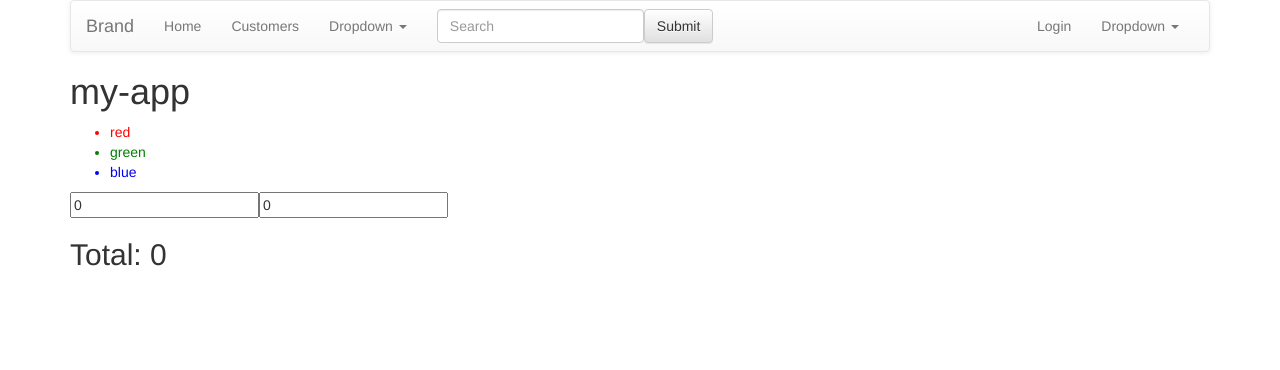
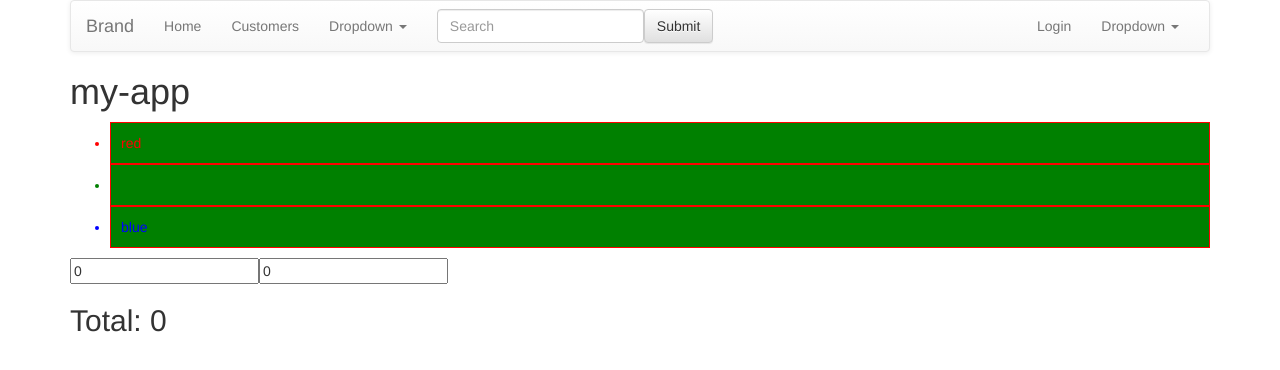
Before and after one commit to PradipH31/CIBT_Notes_Angular_Part1, an Angular app: page / in a window 1280 px wide. Shown: the top 370 px of the page. Built offline with nearby package versions, Linux system fonts and the light colour scheme.

Commit message:
Used classes in html in angular

```diff
--- a/src/app/app.component.html
+++ b/src/app/app.component.html
@@ -2,8 +2,18 @@
 <h1>
     {{title}}
 </h1>
+<style>
+    .myClass {
+        padding: 10px;
+        border: 1px solid red;
+    }
+
+    .test {
+        background: green;
+    }
+</style>
 <ul>
-    <li [style.color]="c" *ngFor="let c of colors">{{c}}</li>
+    <li [className]="'myClass test'" [style.color]="c" *ngFor="let c of colors">{{c}}</li>
 </ul>
 <form action="">
     <input type="text" name="price" [(ngModel)]="price">
```
